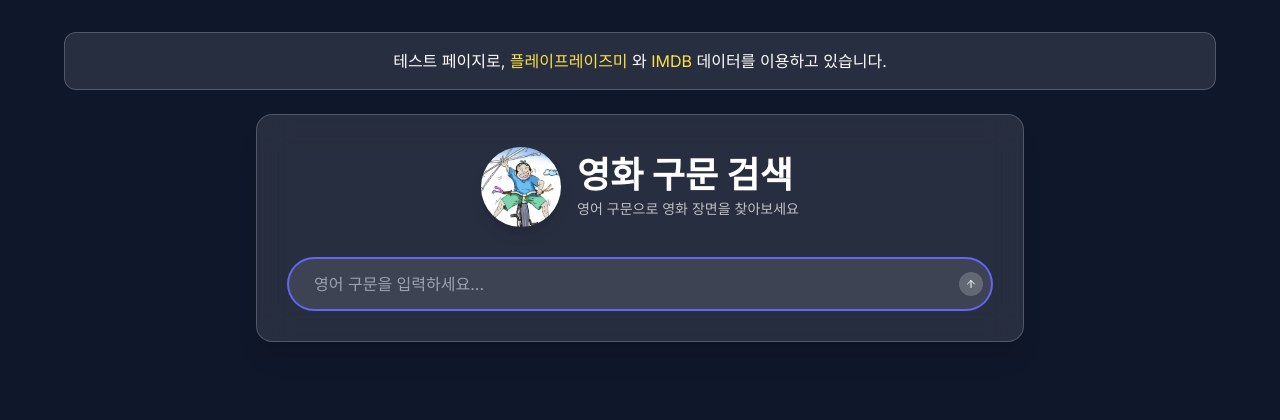
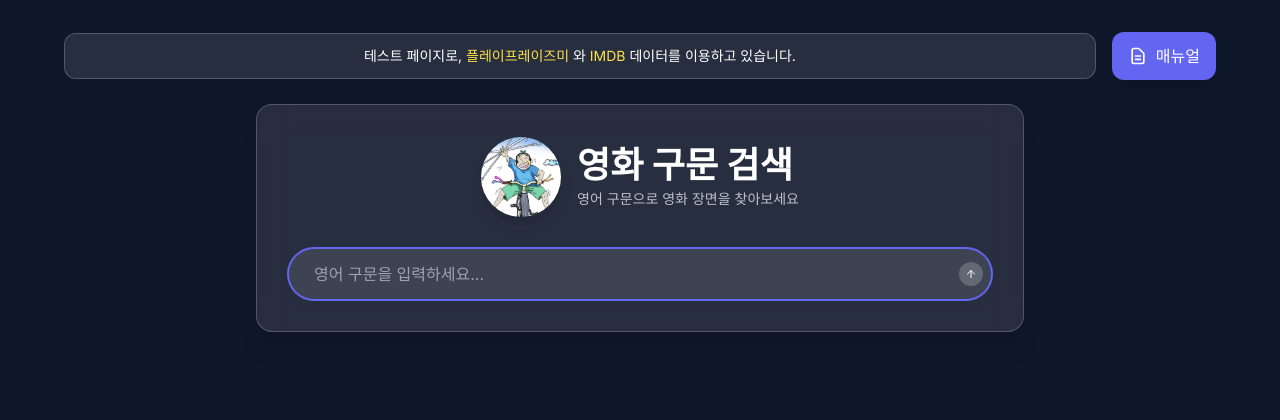
Before and after one commit to acskang/enmovie, a Django app: page / in a window 1280 px wide. Shown: the top 420 px of the page. Run offline with Django 5.2, Linux system fonts and the light colour scheme; some libraries are stand-ins or nearby versions.

Commit message:
add manual button

```diff
--- a/dj/templates/index.html
+++ b/dj/templates/index.html
@@ -28,12 +28,26 @@
   </head>
   <body class="bg-dark text-white font-sans min-h-screen px-4 py-8">
     <div class="max-w-6xl mx-auto">
-      <div class="mb-6 bg-white/10 border border-white/20 rounded-xl p-4 text-center">
-        <p>
-          테스트 페이지로,
-          <a href="https://www.playphrase.me/" target="_blank" class="text-yellow-300 hover:underline">플레이프레이즈미</a> 와
-          <a href="https://www.imdb.com/" target="_blank" class="text-yellow-300 hover:underline">IMDB</a> 데이터를 이용하고 있습니다.
-        </p>
+      <div class="mb-6 flex flex-col sm:flex-row gap-4 items-center">
+        <div class="flex-1 bg-white/10 border border-white/20 rounded-xl p-3 text-center">
+          <p class="text-sm">
+            테스트 페이지로,
+            <a href="https://www.playphrase.me/" target="_blank" class="text-yellow-300 hover:underline">플레이프레이즈미</a> 와
+            <a href="https://www.imdb.com/" target="_blank" class="text-yellow-300 hover:underline">IMDB</a> 데이터를 이용하고 있습니다.
+          </p>
+        </div>
+        <div class="flex-shrink-0">
+          <a
+            href="https://ahading.tistory.com/155"
+            target="_blank"
+            class="inline-flex items-center px-4 py-3 bg-primary hover:bg-primary/90 text-white font-medium rounded-xl transition-colors duration-200 shadow-lg hover:shadow-xl"
+          >
+            <svg xmlns="http://www.w3.org/2000/svg" class="h-5 w-5 mr-2" fill="none" viewBox="0 0 24 24" stroke="currentColor" stroke-width="2">
+              <path stroke-linecap="round" stroke-linejoin="round" d="M9 12h6m-6 4h6m2 5H7a2 2 0 01-2-2V5a2 2 0 012-2h5.586a1 1 0 01.707.293l5.414 5.414a1 1 0 01.293.707V19a2 2 0 01-2 2z" />
+            </svg>
+            매뉴얼
+          </a>
+        </div>
       </div>
 
       <div class="bg-white/10 backdrop-blur-lg border border-white/20 rounded-2xl p-8 mb-10 max-w-3xl mx-auto shadow-xl">
```
